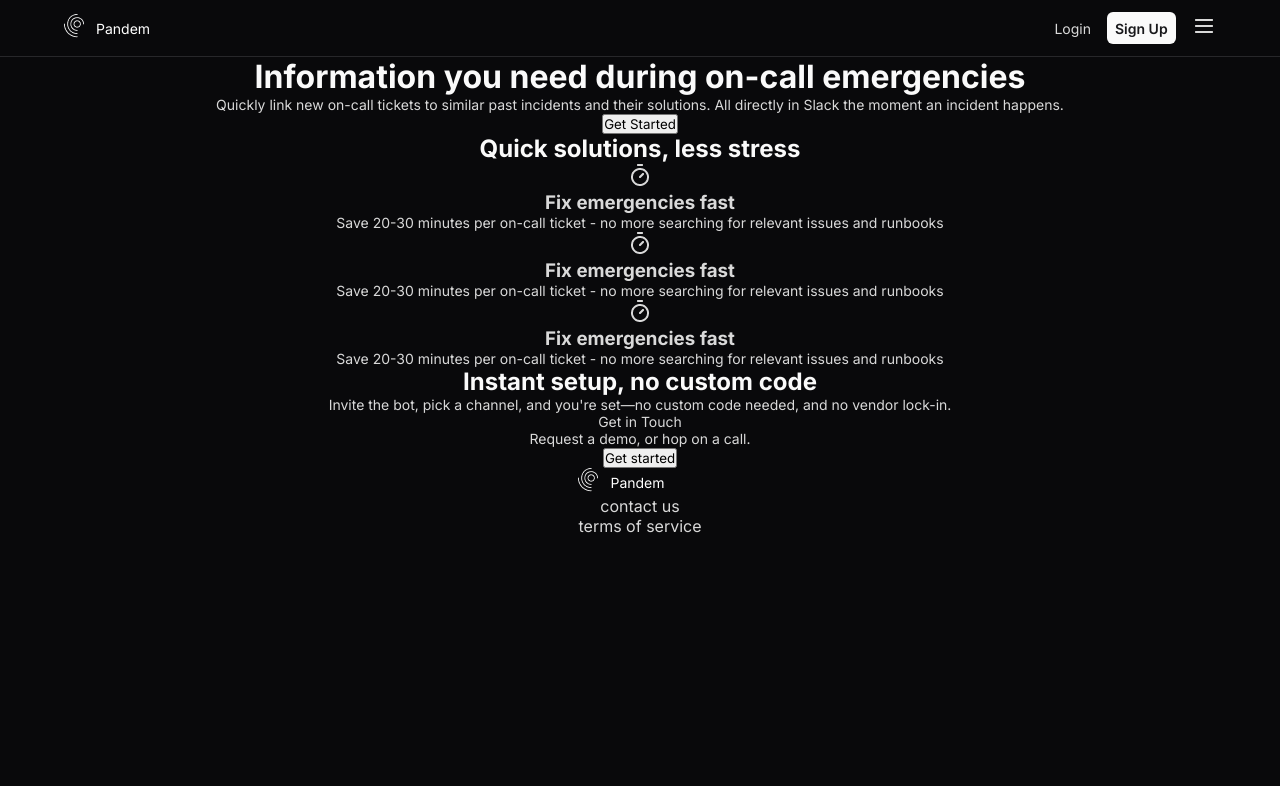
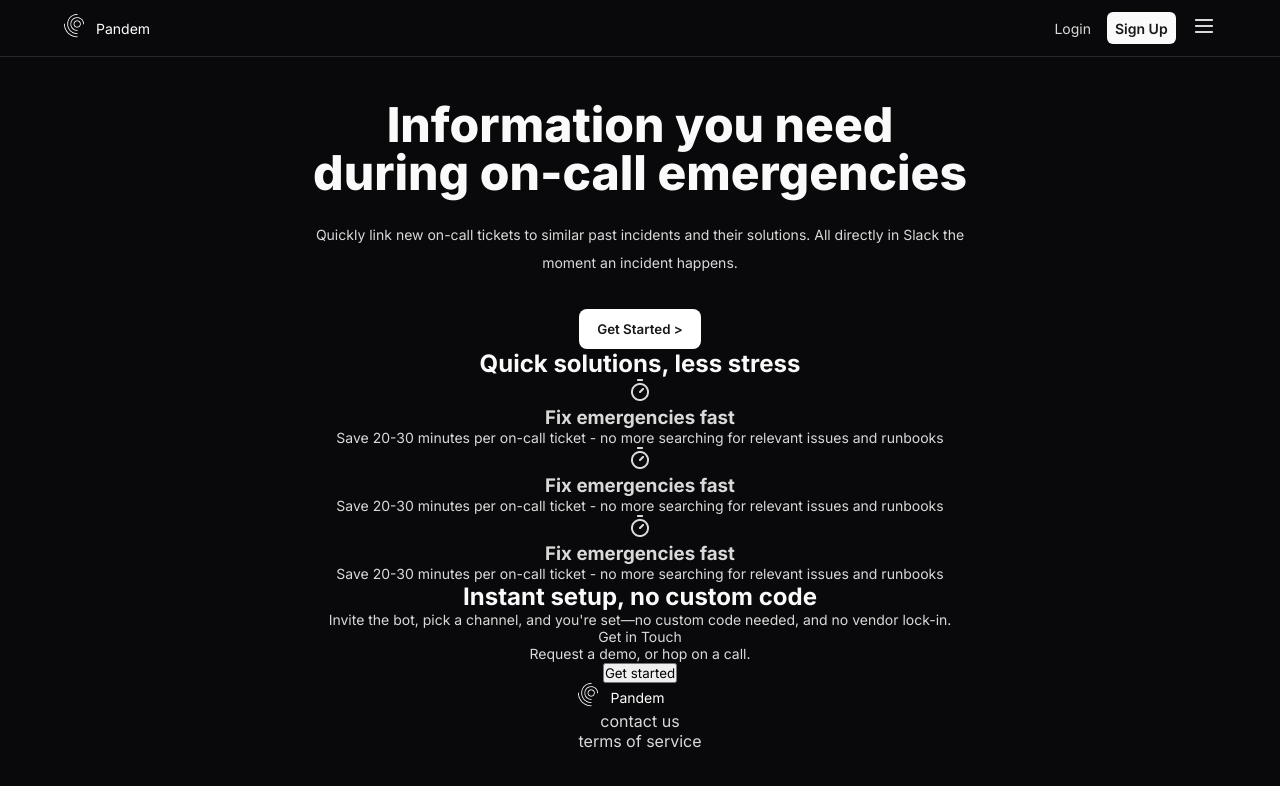
Before and after one commit to Sukhdeep777/practexamen, a plain HTML site: page int1/index.html in a window 1280 px wide. Drawn offline with Linux system fonts and the light colour scheme.

Commit message:
Main hecho: h1, p, button.

```diff
--- a/int1/index.html
+++ b/int1/index.html
@@ -46,7 +46,7 @@
             <p>Quickly link new on-call tickets to similar past incidents and their solutions. All directly in Slack the moment an incident happens.</p>
         </div>
         <button class="button-start">
-            Get Started
+            Get Started >
         </button>
         <div class="img-maing">
             <!-- <img src="img/hero_image.png" alt="Cuenta de una imagen"> -->
--- a/int1/style.css
+++ b/int1/style.css
@@ -3,6 +3,7 @@
     --white-important-text: #FAFAFA;
     --white-normal-text: #D9D9D9;
     --dark-border: #27272A;
+    --button-sign: #18181B;
     --text-mobile:14px;
     --text-pc:18px;
     --h2: 30px;
@@ -67,7 +68,7 @@ header{
 }
 
 .signup{
-    color: #18181B;
+    color: var(--button-sign);
     padding: 2px 8px;
     background-color: var(--white-important-text);
     border-radius: 6px;
@@ -85,3 +86,46 @@ header{
 }
 
 /* MAIN */
+
+main,section{
+    padding: 0 32px;
+}
+
+main{
+    margin-top: 44px;
+    width: 100%;
+    display: flex;
+    flex-direction: column;
+    align-items: center;
+}
+
+.line-height,.button-start, .intro-pandem p{
+    line-height: 28px;
+}
+
+.intro-pandem{
+    min-width: 311px;
+    max-width: 672px;
+}
+
+h1{
+    font-size: 48px;
+    font-weight: 800;
+    line-height: 48px;
+}
+
+.intro-pandem p{
+    margin: 24px 0 32px 0;
+    font-weight: 400;
+}
+
+.button-start{
+    color: var(--button-sign);
+    background-color: #FFF;
+    border: none;
+    font-weight: 600;
+    padding: 6px 16px;
+    border-radius: 8px;
+    width: 122px;
+    height: 40px;
+}
```
